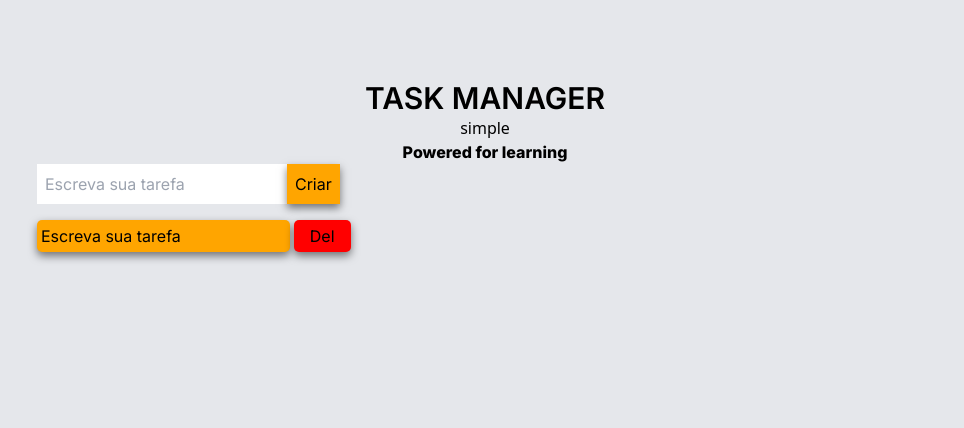
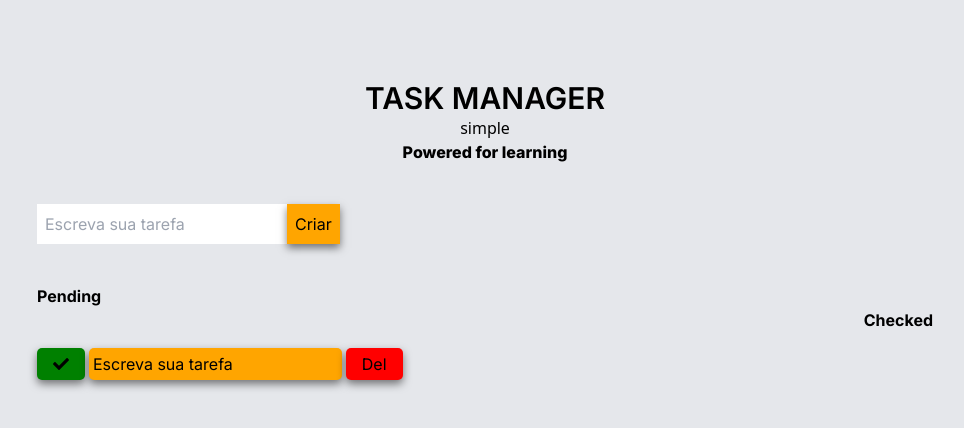
Before and after one commit to PeCMay2105/taskManagerPCMAY, a Next.js app: page / in a window 1280 px wide. Both pictures are taken after a click on the button "Criar". Shown: the top 428 px of the page, without its empty margins (155-1119 px from the left). Built offline with nearby package versions, Linux system fonts and the light colour scheme.

Commit message:
check button e botao de delete funcionando.

```diff
--- /dev/null
+++ b/app/componentes/check/index.tsx
@@ -0,0 +1,34 @@
+import React from 'react'
+import { FaCheck } from 'react-icons/fa'
+
+
+
+interface checkProps {
+    aoClicado: (evento: React.MouseEvent<HTMLButtonElement>) => void;
+  }
+
+
+
+export const Check:React.FC<checkProps> = ({aoClicado}) => {
+
+    const checkStyle ={
+        padding:"1rem",
+        display:"flex",
+        borderRadius:"5px",
+        height:"1rem",
+        justifyContent:"center",
+        alignItems:"center",
+        marginTop:"2vh",
+        marginRight:"0.5vh",
+        backgroundColor:"green",
+        boxShadow: "0px 4px 8px 0px rgba(0, 0, 0, 0.5)"
+    }
+
+
+
+  return (
+    <div>
+        <button style={checkStyle} onClick={ event=> aoClicado(event)}><FaCheck/></button>
+    </div>
+  )
+}
--- /dev/null
+++ b/app/componentes/doneTask/done.tsx
@@ -0,0 +1,35 @@
+import React from 'react'
+
+const nTaskStyle ={
+    backgroundColor:"lime",
+    display:"flex",
+    alignItems:"center",
+    border:"gray 200",
+    width:"15.8rem",
+    marginTop:"1rem",
+    padding:"0.5vh",
+    borderRadius:"5px",
+    boxShadow: "0px 4px 8px 0px rgba(0, 0, 0, 0.5)"
+}
+
+const organizationStyle ={
+  display:'flex',
+
+}
+
+interface content {
+    conteudo:string,
+}
+
+
+export const Done:React.FC<content> = ({conteudo}) => {
+  return (
+    <div>
+        <div style={organizationStyle}>
+            <div style={nTaskStyle}>
+            <h1>{conteudo}</h1>
+            </div>
+        </div>
+    </div>
+  )
+}
--- a/app/page.tsx
+++ b/app/page.tsx
@@ -5,6 +5,8 @@
   import {CSSTransition,TransitionGroup} from 'react-transition-group'
   import Task from './componentes/newTask/task'
   import { Del } from './componentes/delete/del'
+import { Check } from './componentes/check'
+import { Done } from './componentes/doneTask/done'
 
 
   const mainStyle ={
@@ -29,6 +31,7 @@ const Home:React.FC<setting> = () => {
 
   const [tarefa,setTarefa] = useState<string>("")
   const [listaTarefa,setListaTarefa] = useState<tarefa[]>([])
+  const [checked,setChecked] = useState<tarefa[]>([])
 
 
   const setter = (valor:string)=>{
@@ -55,6 +58,20 @@ const Home:React.FC<setting> = () => {
   }
 
 
+  const checking = (index:number) =>{
+    const filteredList = listaTarefa.filter((item:tarefa) =>{
+      return item.index !== index
+    })
+    const checkedList = listaTarefa.filter((item:tarefa) =>{
+      return item.index === index
+    }
+    )
+    setChecked([...checked,checkedList[0]])
+    setListaTarefa(filteredList)
+  }
+
+  const mensagemTaskVazia = "Não é possível adicionar uma tarefa vazia"
+
   return (
     <div className='w-screen py-20 flex justify-center flex-col items-center'>
 
@@ -62,21 +79,25 @@ const Home:React.FC<setting> = () => {
       <p className='text-1-xl font-sans lowercase flex justify-end flex-col'> Simple</p>
       <h1 className='text-1xl font-extrabold py 15 flex justify-end flex-col items-center '>Powered for learning</h1>
 
-      <div className='display-flex justify-center flex-col items-center w-[70vw]'>
-        <NewTask getTarefaAdicionavel={(valor:string)=> ()=>  setter(valor)}></NewTask>
-
+      <div className='display-flex justify-space-between flex-col items-center w-[70vw]' style={{marginTop:'5vh'}}>
+        <NewTask getTarefaAdicionavel={(valor:string)=> ()=>{ valor != "" ? setter(valor):alert(mensagemTaskVazia)}}></NewTask>
+        <p style={{display:'flex',justifyContent:'flex-start',marginTop:'5vh',fontWeight:'bold'}}>Pending</p>
+        <p style={{display:'flex',justifyContent:'flex-end',fontWeight:'bold'}}>Checked</p>
         <TransitionGroup>
 
         {
           listaTarefa.map((objetoTarefa) =>
           <CSSTransition key={objetoTarefa.index} timeout={200} transition={'opacity 200ms'} classNames="item">
 
-             <div style={mainStyle}><Task key={objetoTarefa.index} conteudo={objetoTarefa.conteudo}></Task>
+             <div style={mainStyle}><Check aoClicado ={(event)=>{checking(objetoTarefa.index)}}></Check><Task key={objetoTarefa.index} conteudo={objetoTarefa.conteudo}></Task>
             <Del aoClicado ={(event)=>{deleting(objetoTarefa.index)}}></Del>
             </div>
           </CSSTransition>
           )}
         </TransitionGroup>
+          <div style={{display:'flex',justifyContent:'flex-end',flexDirection:"column",alignItems:'flex-end' }}>
+            {checked.map(checkedTaskObject => <Done conteudo={checkedTaskObject.conteudo}></Done>)}
+          </div>
 
       </div>
     </div>
--- a/package.json
+++ b/package.json
@@ -12,6 +12,7 @@
     "next": "14.0.4",
     "react": "^18",
     "react-dom": "^18",
+    "react-icons": "^5.0.1",
     "react-spring": "^9.7.3",
     "react-transition-group": "^4.4.5"
   },
```
Also changed, not shown: 1 other file (tests, documents, lock files or other folders).
